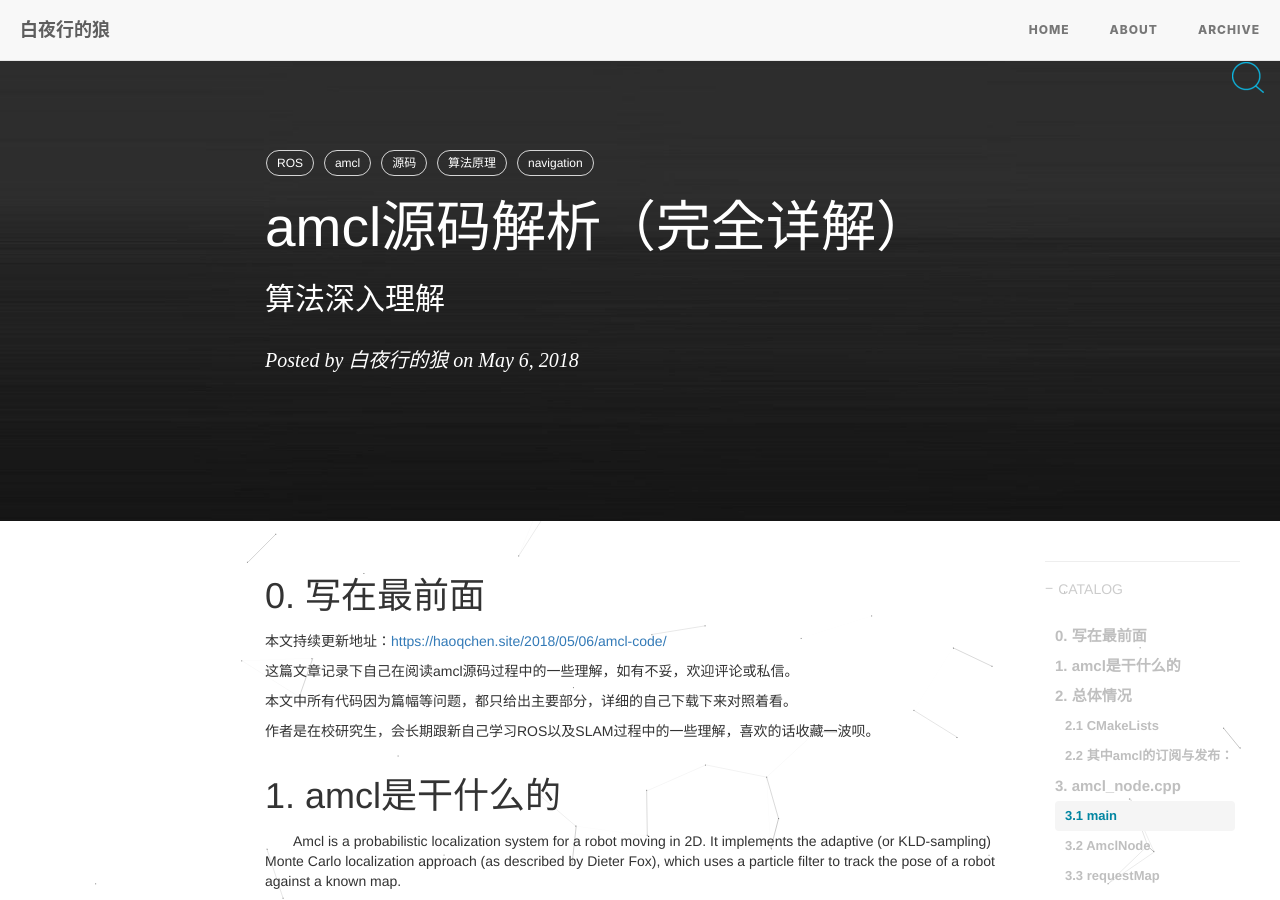
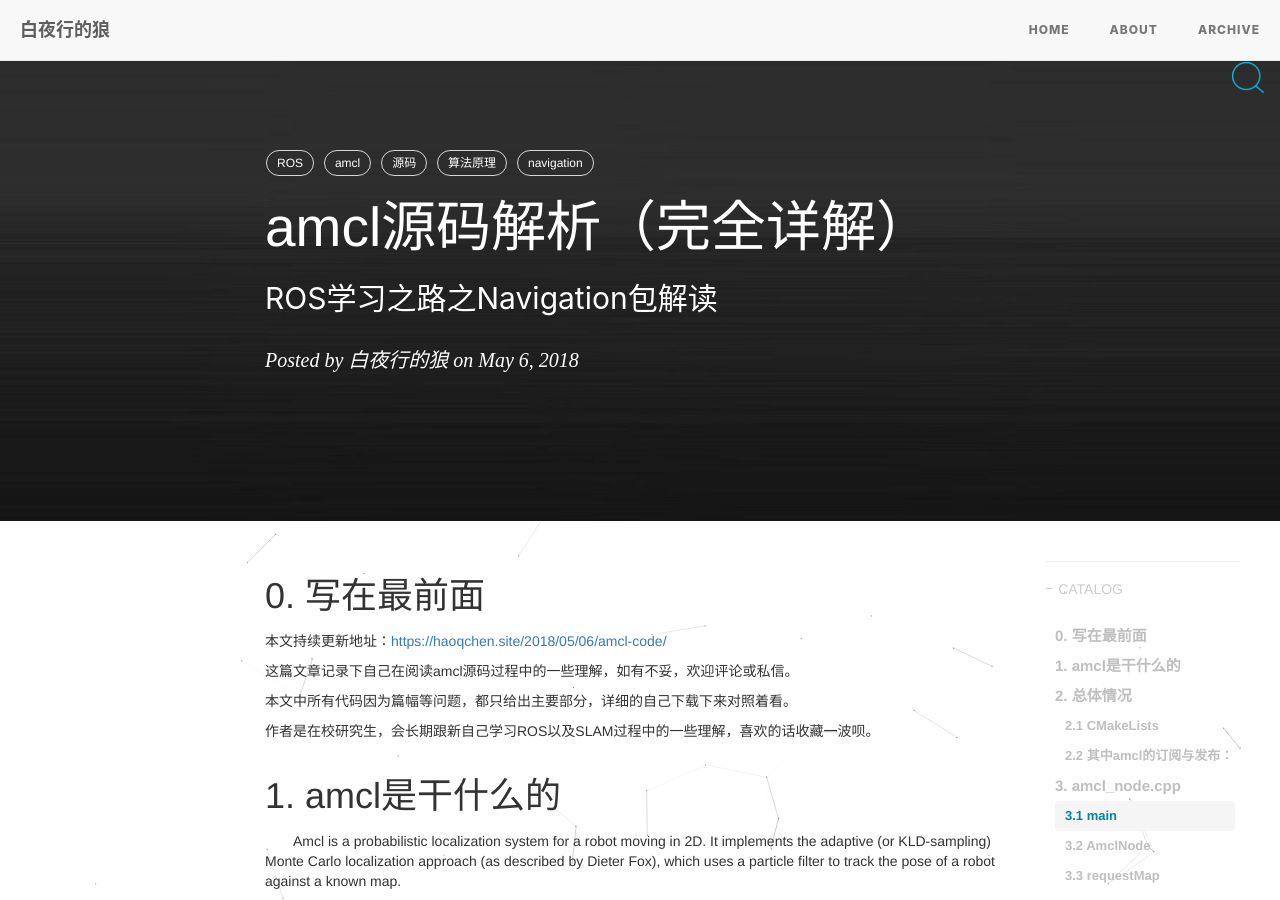
Before and after one commit to HaoQChen/HaoQChen.github.io, a Jekyll site: the page built from _posts/2018-05-06-amcl-code.md, in a window 1280 px wide and 900 px high. Built offline with Jekyll 4.4.1, drawn with Linux system fonts in a browser that asks for light colours; nearby versions of some CDN libraries; comment, search, counter and statistics services are not loaded; part of the change alters nothing that is shown.

```diff
--- a/_config.yml
+++ b/_config.yml
@@ -66,8 +66,8 @@ kramdown:
 # Gitalk
 gitalk:
   enable: true    #是否开启Gitalk评论
-  clientID: 923a9d35ef54bd4216a7                            #生成的clientID
-  clientSecret: 594c6670338796a5e53ef61f9074b41b02cb92ad    #生成的clientSecret
+  clientID: a42c8828d9d5c999175f                            #生成的clientID
+  clientSecret: 8df4b3d28a93f43b2460355d6a9cc3a0997bb8f5    #生成的clientSecret
   repo: haoqchen.github.io    #仓库名称
   owner: HaoQChen    #github用户名
   admin: HaoQChen
--- a/_posts/2018-05-06-amcl-code.md
+++ b/_posts/2018-05-06-amcl-code.md
@@ -1,7 +1,7 @@
 ---
 layout:     post
 title:      amcl源码解析（完全详解）
-subtitle:   算法深入理解
+subtitle:   ROS学习之路之Navigation包解读
 date:       2018-05-06
 author:     白夜行的狼
 header-img: img/in_post/amcl_code/black.jpeg
```
Also changed, not shown: _posts/2018-11-27-map_server.md (line endings or trailing spaces), _posts/2018-11-27-move-base-code.md (line endings or trailing spaces).
